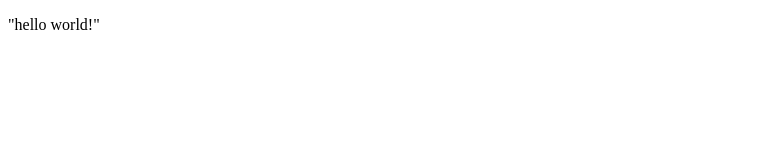
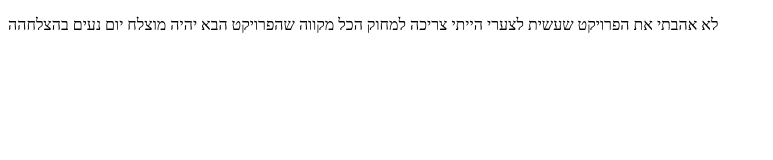
Before and after one commit to GittyBurstein/lesson1-howToOpenGit, a plain HTML site: page index.html in a window 1280 px wide. Shown: the whole page, without its empty margins (0-773 px from the left). Drawn offline with Linux system fonts and the light colour scheme.

Commit message:
shirachanging

```diff
--- a/index.html
+++ b/index.html
@@ -6,6 +6,7 @@
     <title>Document</title>
 </head>
 <body>
-    <p>"hello world!"</p>
+   <p>לא אהבתי את הפרויקט שעשית לצערי הייתי צריכה למחוק הכל מקווה שהפרויקט הבא יהיה מוצלח יום נעים בהצלחהה</p>
+
 </body>
 </html>
```
